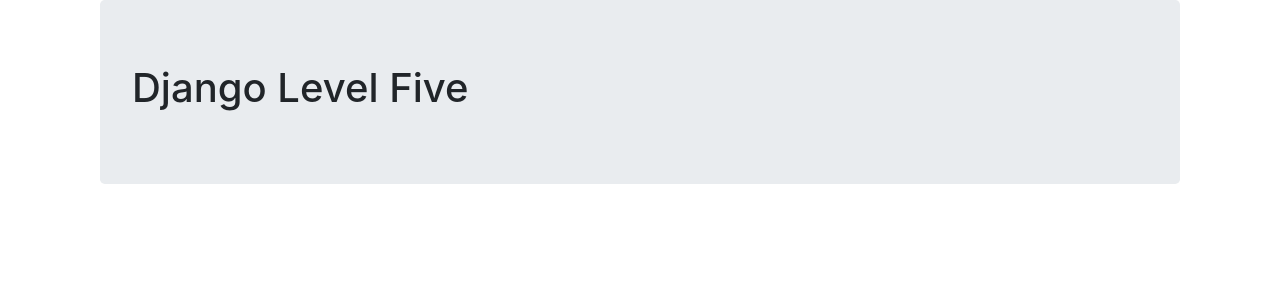
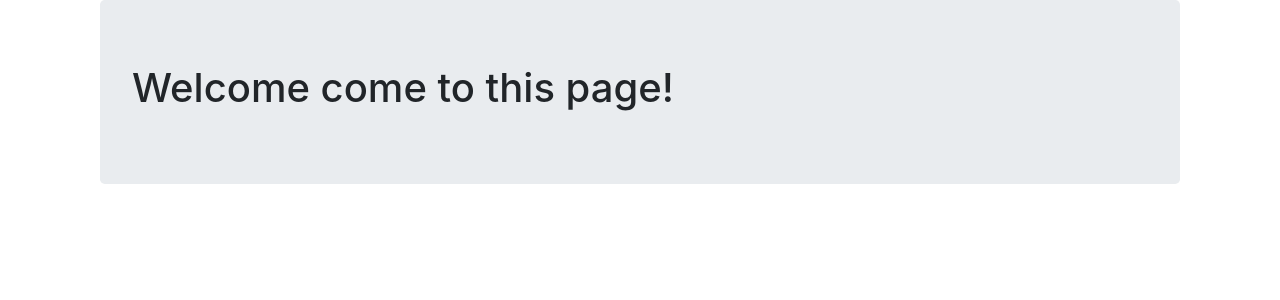
Before and after one commit to ermiaskidane/eri-django-deplyoment-, a Django app: page / in a window 1280 px wide. Shown: the part 56-356 px from the top of the page. Run offline with Django 3.2, Linux system fonts and the light colour scheme; some libraries are stand-ins or nearby versions.

Commit message:
Update index.html

```diff
--- a/templates/basic_app/index.html
+++ b/templates/basic_app/index.html
@@ -2,7 +2,7 @@
   {% block  body_block %}
       <div class="container">
         <div class="jumbotron">
-          <h1>Django Level Five</h1>
+          <h1>Welcome come to this page!</h1>
 
         </div>
       </div>
```
